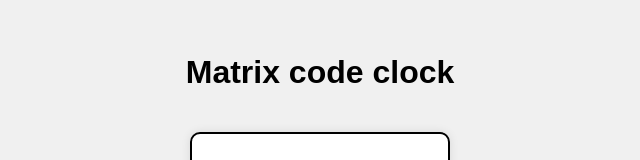
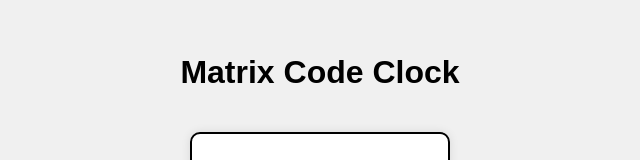
Before and after one commit to elias117/matrix-code-clock, a website built with webpack: page html/index.html in a window 1280 px wide. Shown: the part 223-383 px from the top of the page, without its empty margins (320-960 px from the left). Built offline with nearby package versions, Linux system fonts and the light colour scheme; what micromodal would draw is missing.

Commit message:
Made some format text chnages

```diff
--- a/html/index.html
+++ b/html/index.html
@@ -8,7 +8,7 @@
         <script src="../dist/bundle.js"></script>
     </head>
     <body>
-        <div class="title"><h1>Matrix code clock</h1></div>
+        <div class="title"><h1>Matrix Code Clock</h1></div>
         <div class="clock-container">
             <div class="timezone-row">
                 <div class="timezone" id="tz"></div>
```
